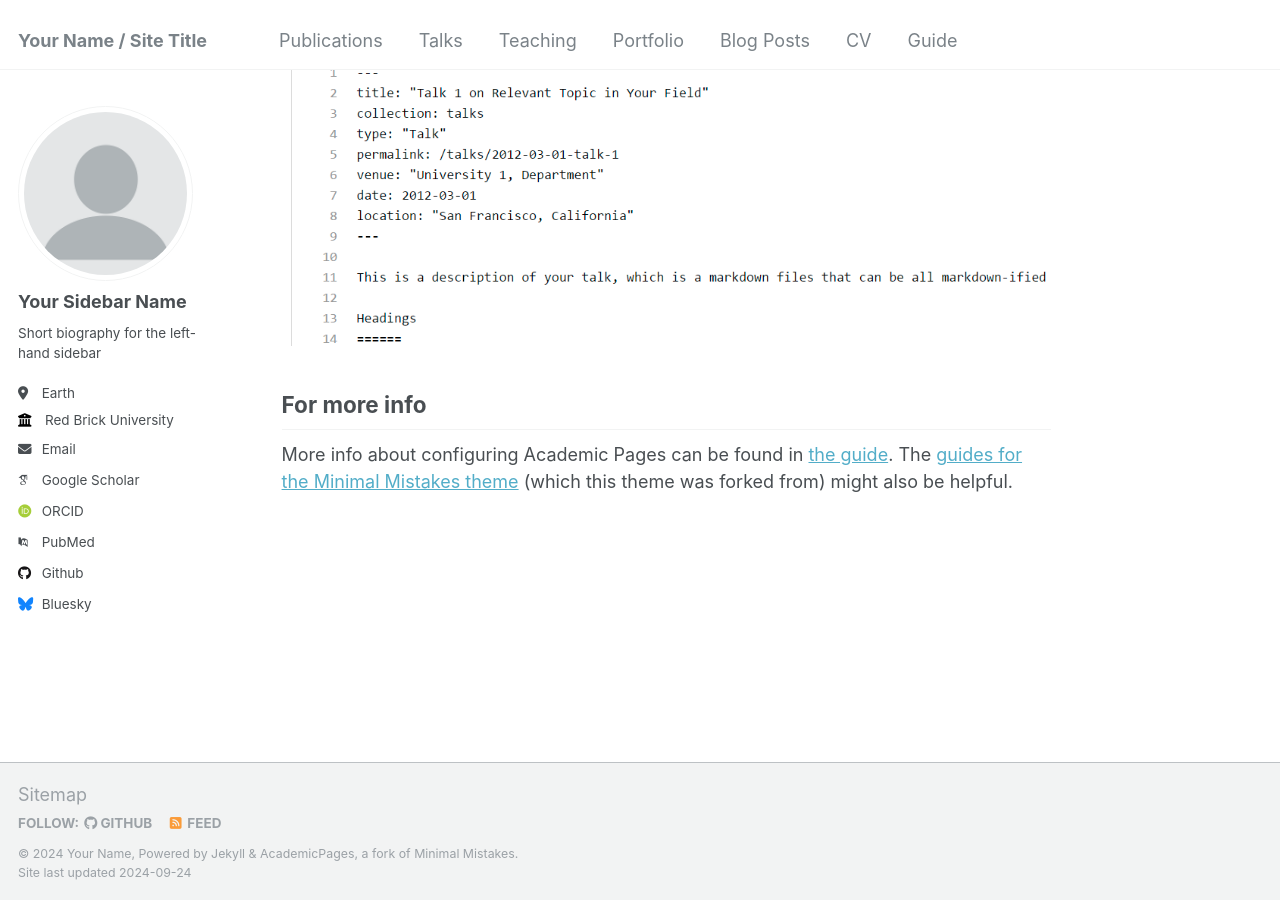
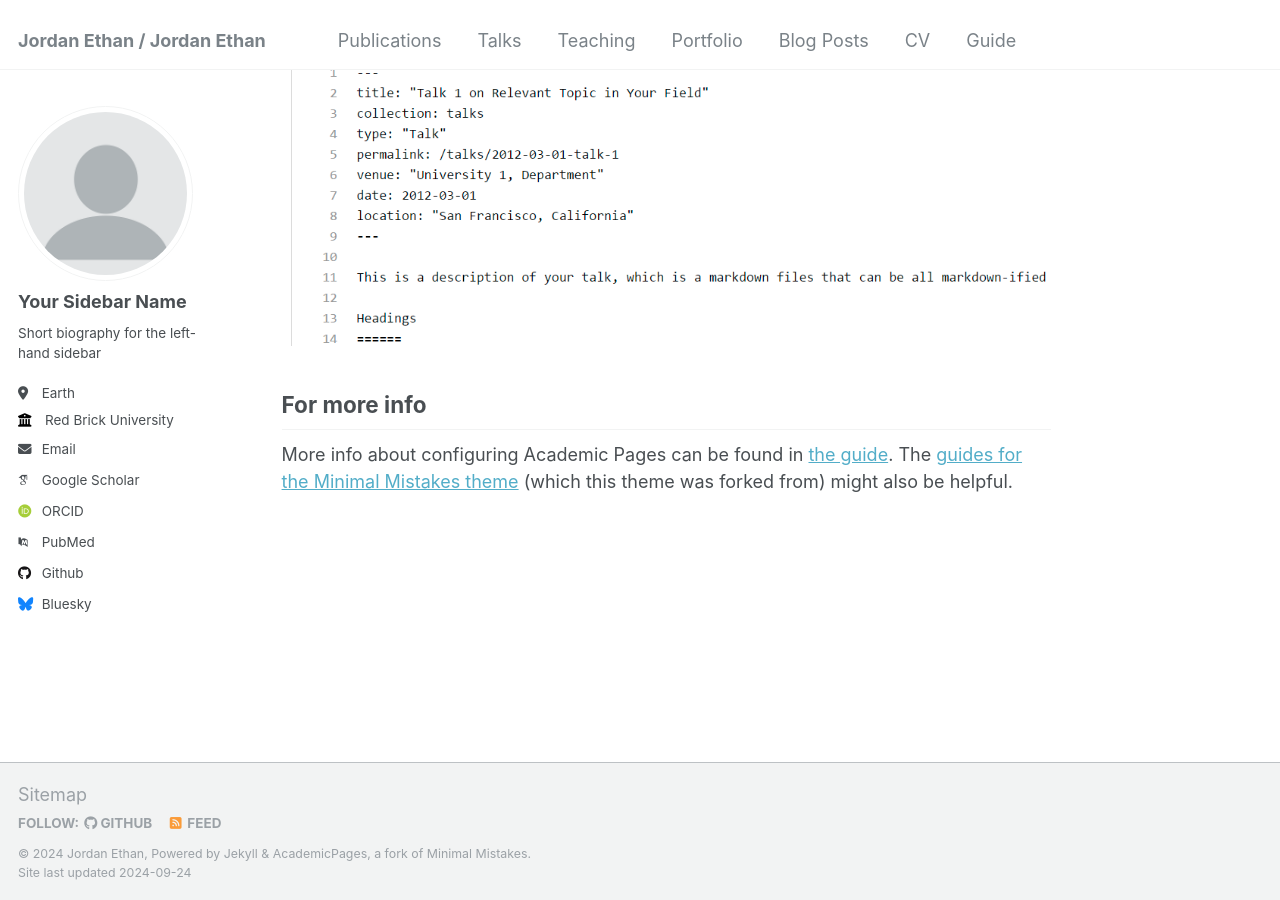
Before and after one commit to jordan-ethan/jordan-ethan-github.io, a Jekyll site: the page built from _pages/about.md, in a window 1280 px wide and 900 px high, scrolled down 2643 px. Built offline with Jekyll 4.4.1, drawn with Linux system fonts in a browser that asks for light colours; some web fonts are replaced.

Commit message:
Update _config.yml

```diff
--- a/_config.yml
+++ b/_config.yml
@@ -8,10 +8,10 @@
 
 # Basic Site Settings
 locale                   : "en-US"
-title                    : "Your Name / Site Title"
+title                    : "Jordan Ethan / Jordan Ethan"
 title_separator          : "-"
-name                     : &name "Your Name"
-description              : &description "personal description"
+name                     : &name "Jordan Ethan"
+description              : &description "Bla Bla Bla"
 url                      : https://academicpages.github.io # the base hostname & protocol for your site e.g. "https://mmistakes.github.io"
 baseurl                  : "" # the subpath of your site, e.g. "/blog"
 repository               : "academicpages/academicpages.github.io"
@@ -28,7 +28,7 @@ author:
   location         : "Earth"
   employer         : "Red Brick University"
   uri              : # URL
-  email            : "none@example.org"
+  email            : "jordan.ethan.crypto@gmail.com"
 
   # Academic websites
   arxiv            : # URL - Update with the correct link to your profile
```
